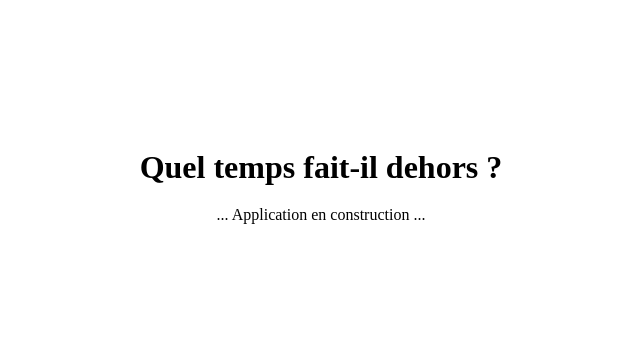
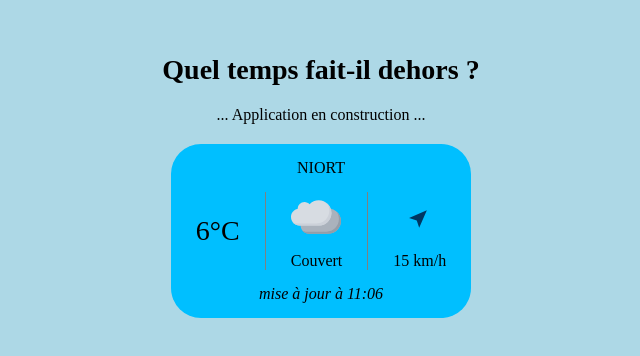
Before and after one commit to Emilien-GIBEAUD/Weather_app, a plain HTML site: page index.html in a window 1280 px wide. Shown: the part 214-570 px from the top of the page, without its empty margins (319-959 px from the left). Drawn offline with Linux system fonts and the light colour scheme.

Commit message:
add static view and update file structure.

```diff
--- /dev/null
+++ b/Assets/css/style.css
@@ -0,0 +1,75 @@
+* {    /* RESET */
+	margin: 0;
+	padding: 0;
+	box-sizing: border-box;
+	text-decoration: none;
+	list-style: none;
+}
+
+:root {
+    --api_data_padding: 25px;
+    --condition_img_height: 50px;
+    --condition_gap: 10px;
+    --wind_img_height: 25px;
+    --wind_img_margin_y: calc((var(--condition_img_height) - var(--wind_img_height)) / 2);
+}
+
+h1 {
+	font-size: 28px;
+}
+
+main {
+    height: 100vh;
+    width: 100%;
+    display: flex;
+    flex-direction: column;
+    justify-content: center;
+    align-items: center;
+    gap: 20px;
+    background-color: lightblue;
+}
+
+.weather {
+    display: flex;
+    flex-direction: column;
+    justify-content: center;
+    align-items: center;
+    gap: 15px;
+    padding: 15px 25px;
+    border-radius: 30px;
+    background-color: deepskyblue;
+}
+
+.api_data {
+    display: flex;
+    justify-content: center;
+    align-items: center;
+}
+
+.condition, .wind {
+    display: flex;
+    flex-direction: column;
+    justify-content: center;
+    align-items: center;
+    gap: var(--condition_gap);
+}
+.weather .temperature {
+    font-size: 28px;
+    padding-right: var(--api_data_padding);
+}
+.condition{
+    border-left: solid thin grey;
+    border-right: solid thin grey;
+    padding: 0px var(--api_data_padding);
+}
+.condition img {
+    height: var(--condition_img_height);
+    /* width: var(--condition_img_height); */
+}
+.wind {
+    padding-left: var(--api_data_padding);
+}
+.wind img {
+    margin: var(--wind_img_margin_y) 0;
+    height: var(--wind_img_height);
+}
--- a/index.html
+++ b/index.html
@@ -5,14 +5,29 @@
     <meta name="viewport" content="width=device-width, initial-scale=1.0">
     <meta name="author" content="Emilien GIBEAUD">
     <meta name="description" content="Cette application affiche la météo de la ville configurée (mise à jour toute les heures).">
-    <link rel="stylesheet" href="style.css">
-    <script defer type="module" src="weather.js"></script>
+    <link rel="stylesheet" href="./Assets/css/style.css">
+    <script defer type="module" src="./Assets/js/weather.js"></script>
     <title>La météo dehors</title>
 </head>
 <body>
     <main>
         <h1>Quel temps fait-il dehors ?</h1>
         <p>... Application en construction ...</p>
+        <div class="weather">
+            <p id="localisation">NIORT</p>
+            <div class="api_data">
+                <p class="temperature" id="temperature">6°C</p>
+                <div class="condition" id="condition">
+                    <img src="./Assets/icon/cloudy.svg" alt="Icône de temps couvert">
+                    <p>Couvert</p>
+                </div>
+                <div class="wind" id="wind">
+                    <img src="./Assets/icon/SO.svg" alt="Vent venant du Sud-Ouest">
+                    <p>15 km/h</p>
+                </div>
+            </div>
+            <p><em>mise à jour à 11:06</em></p>
+        </div>
     </main>
 </body>
 </html>
--- a/style.css
+++ /dev/null
@@ -1,21 +0,0 @@
-* {    /* RESET */
-	margin: 0;
-	padding: 0;
-	box-sizing: border-box;
-	text-decoration: none;
-	list-style: none;
-}
-
-/* h1 {
-
-} */
-
-main {
-    height: 100vh;
-    width: 100%;
-    display: flex;
-    flex-direction: column;
-    justify-content: center;
-    align-items: center;
-    gap: 20px;
-}
```
Also changed, not shown: Assets/icon/SO.svg (added), Assets/icon/cloudy.svg (added), Assets/js/weather.js (renamed from weather.js).
